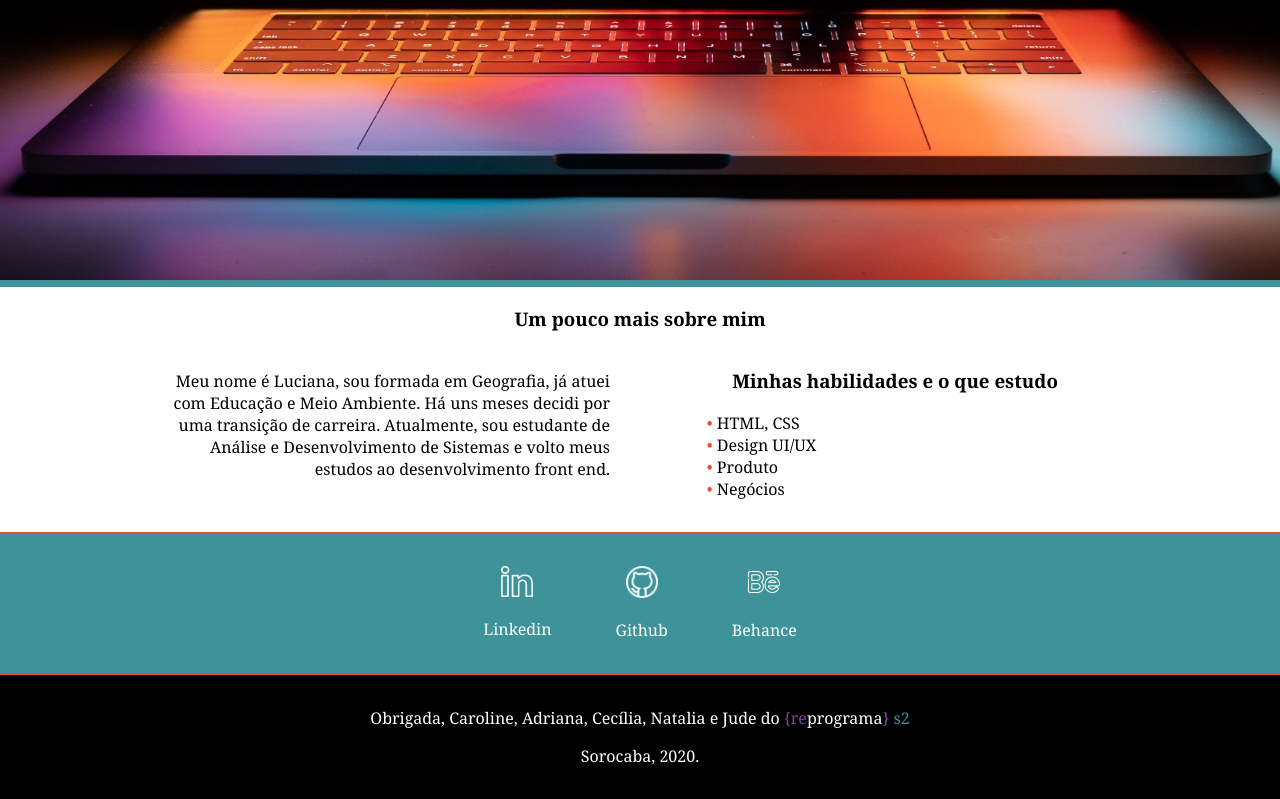
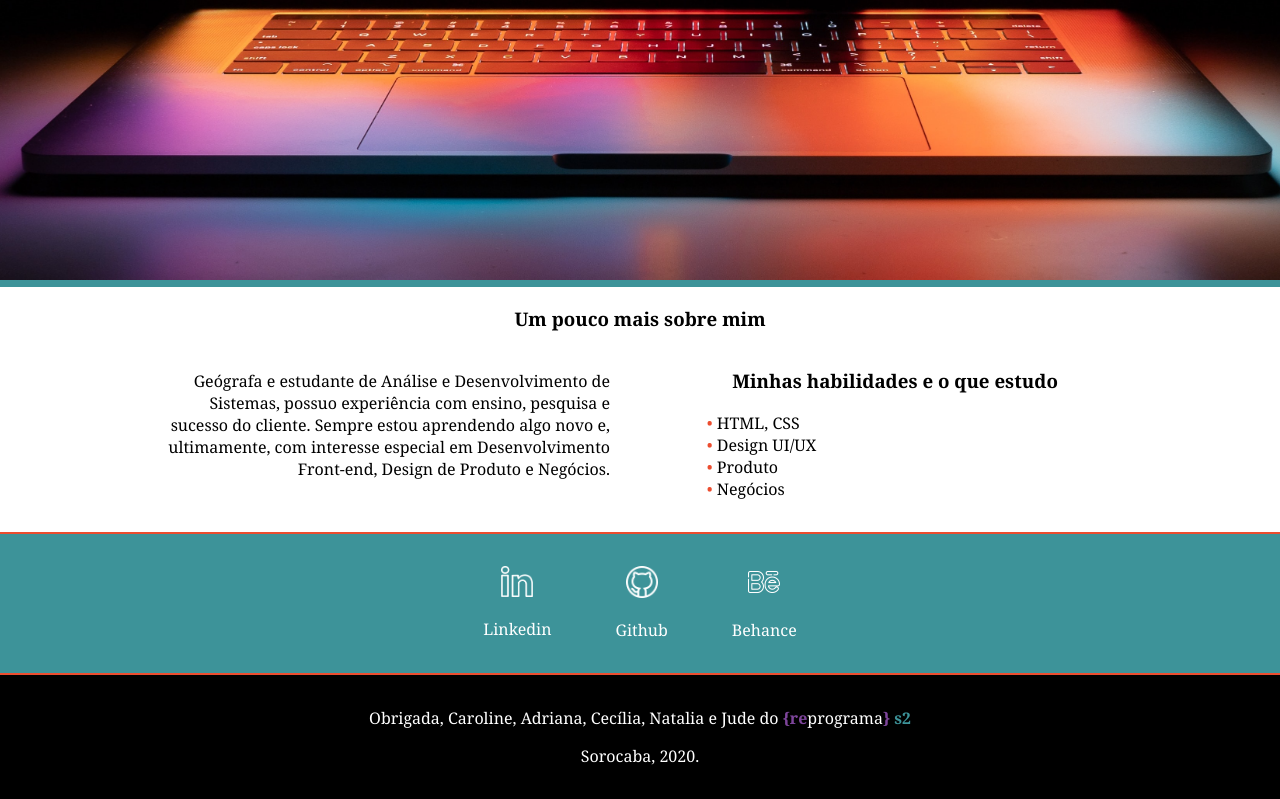
Before and after one commit to lucianahb/personal-website, a plain HTML site: page index.html in a window 1280 px wide. Shown: the part 360-1159 px from the top of the page. Drawn offline with Linux system fonts and the light colour scheme.

Commit message:
atualização frase sobre mim

```diff
--- a/css/style.css
+++ b/css/style.css
@@ -148,3 +148,7 @@ footer {
   text-align: center;
   padding: 1rem 0;
 }
+
+footer span {
+  font-weight: bold;
+}
--- a/index.html
+++ b/index.html
@@ -27,7 +27,8 @@
     <h3>Um pouco mais sobre mim</h3>
     <div class="sobre-mim">
       <div class="sobre-conteudo">
-        <p>Meu nome é Luciana, sou formada em Geografia, já atuei com Educação e Meio Ambiente. Há uns meses decidi por uma transição de carreira. Atualmente, sou estudante de Análise e Desenvolvimento de Sistemas e volto meus estudos ao desenvolvimento front end.</p>
+        <p>Geógrafa e estudante de Análise e Desenvolvimento de Sistemas, possuo experiência com ensino, pesquisa e sucesso do cliente. Sempre estou aprendendo algo novo e, ultimamente, com interesse especial em Desenvolvimento Front-end, Design de Produto e Negócios.
+        </p>
       </div>
 
       <div class="sobre-habilidade">
```
